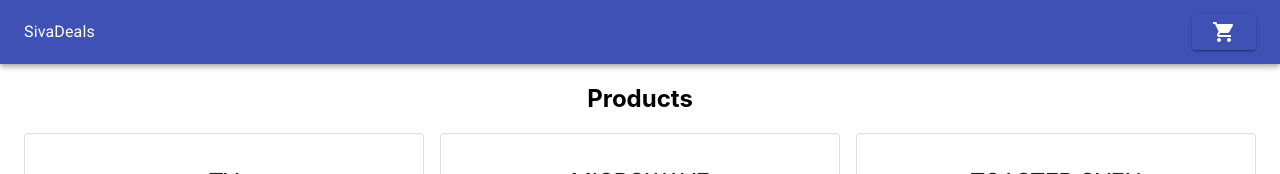
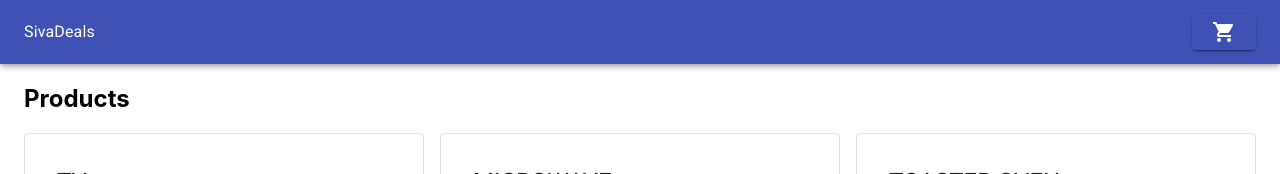
Before and after one commit to sivadej/shoply-redux, a React (Create React App) app: page / in a window 1280 px wide. Shown: the top 174 px of the page. Built offline with nearby package versions, Linux system fonts and the light colour scheme.

Commit message:
router rework

```diff
--- a/package.json
+++ b/package.json
@@ -1,5 +1,4 @@
 {
-  "homepage": "https://sivadej.github.io/shoply-redux",
   "name": "redux-2",
   "version": "0.1.0",
   "private": true,
@@ -23,9 +22,7 @@
     "start": "react-scripts start",
     "build": "react-scripts build",
     "test": "react-scripts test",
-    "eject": "react-scripts eject",
-    "predeploy": "npm run build",
-    "deploy": "gh-pages -d build"
+    "eject": "react-scripts eject"
   },
   "eslintConfig": {
     "extends": "react-app"
--- a/src/App.js
+++ b/src/App.js
@@ -1,12 +1,14 @@
 import React from 'react';
-import './App.css';
-import Home from './Home';
+import { BrowserRouter } from 'react-router-dom';
+import Routes from './Routes';
 
 function App() {
   console.log('rendering App component')
   return (
     <div className="App">
-      <Home/>
+      <BrowserRouter>
+        <Routes/>
+      </BrowserRouter>
     </div>
   );
 }
--- a/src/Home.js
+++ b/src/Home.js
@@ -3,7 +3,6 @@ import { Grid, Container } from '@material-ui/core';
 import Header from './Header';
 import { useSelector, useDispatch, shallowEqual } from 'react-redux';
 import ProductCard from './ProductCard';
-import Cart from './Cart';
 import { addToCart, removeFromCart } from './actions/actions';
 
 const TestLayout = () => {
--- a/src/Product.js
+++ b/src/Product.js
@@ -1,7 +1,7 @@
 import React from 'react';
 import { useSelector, useDispatch } from 'react-redux';
 import { useParams } from 'react-router-dom';
-import { Grid, Container } from '@material-ui/core';
+import { Grid } from '@material-ui/core';
 import Button from '@material-ui/core/Button';
 import Cart from './Cart';
 import Header from './Header';
--- /dev/null
+++ b/src/Routes.js
@@ -0,0 +1,19 @@
+import React from 'react';
+import { Switch, Route } from 'react-router-dom';
+import Home from './Home';
+import Product from './Product';
+
+const Routes = () => {
+  return (
+    <Switch>
+      <Route exact path='/'>
+        <Home/>
+      </Route>
+      <Route exact path='/product/:id'>
+        <Product/>
+      </Route>
+    </Switch>
+  )
+}
+
+export default Routes;
```
Also changed, not shown: src/logo.svg (deleted).
